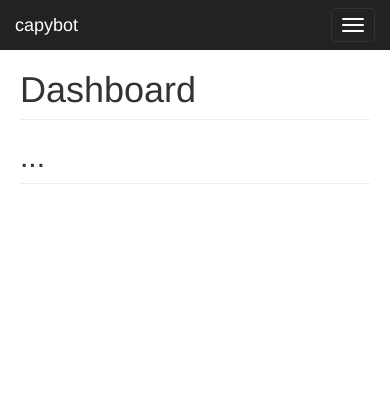
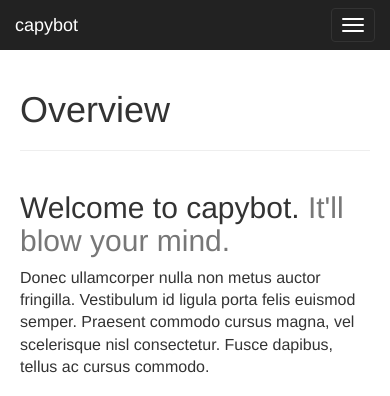
Before and after one commit to MountainPancake/CapyBot, a PHP site: page /Lecturer/loggedIn.php in a window 390 px wide. Shown: the top 396 px of the page. Before the commit the page ends 184 px from the top, so only its background shows below. Run offline with PHP 8.4, Linux system fonts and the light colour scheme; the visitor is signed in with stand-in values (Sample User, id 1).

Commit message:
more AJAX for menu-options, and updated lecturer front-page

```diff
--- a/Lecturer/lecturer.js
+++ b/Lecturer/lecturer.js
@@ -6,6 +6,44 @@ function getSubjects() {
     When the body of the page loads, the given lecurers' subjects should appear in the left-side menu (id=subjects)
 
     */
+}
+
+/*    Content for overview menu option. Switches main body content using AJAX form the overview.html file    */
+
+function overview() {
+
+    var xhttp = new XMLHttpRequest();
+    xhttp.onreadystatechange = function() {
+        if (this.readyState == 4 && this.status == 200) {
+            document.getElementById("main").innerHTML = xhttp.responseText;
+        }
+    };
+    xhttp.open("POST", "overview.html", true);
+    xhttp.send();
+}
+
+function manageSubjects() {
+
+    var xhttp = new XMLHttpRequest();
+    xhttp.onreadystatechange = function() {
+        if (this.readyState == 4 && this.status == 200) {
+            document.getElementById("main").innerHTML = xhttp.responseText;
+        }
+    };
+    xhttp.open("POST", "manageSubjects.html", true);
+    xhttp.send();
+}
+
+function statistics() {
+
+    var xhttp = new XMLHttpRequest();
+    xhttp.onreadystatechange = function() {
+        if (this.readyState == 4 && this.status == 200) {
+            document.getElementById("main").innerHTML = xhttp.responseText;
+        }
+    };
+    xhttp.open("POST", "statistics.html", true);
+    xhttp.send();
 }
 
 
@@ -21,7 +59,6 @@ function createLecture() {
     Should be all the categories for the given lecturer
 
     BTW: <option selected="selected" disabled="disabled">Choose subject</option> needs to be the first option!!
-
     */
 
     var xhttp = new XMLHttpRequest();
--- a/Lecturer/loggedIn.php
+++ b/Lecturer/loggedIn.php
@@ -37,8 +37,13 @@
             <div id="navbar" class="navbar-collapse collapse">
                 <ul class="nav navbar-nav navbar-right">
                     <li><button class="btn-success btn" style="margin-top:7px;" onclick="createLecture()">+ Create lecture</button></li>
-                    <li><a href="#">Dashboard</a></li>
-                    <li><a><?php echo $_SESSION["email"]; ?></a></li>
+                    <li class="dropdown">
+                        <a href="#" class="dropdown-toggle" data-toggle="dropdown" role="button" aria-haspopup="true" aria-expanded="false"><?php echo $_SESSION["email"]; ?><span class="caret"></span></a>
+                        <ul class="dropdown-menu">
+                            <li><a href="#">Profile</a></li>
+                            <li><a href="#">Sign out</a></li>
+                        </ul>
+                    </li>
                 </ul>
             </div>
         </div>
@@ -52,8 +57,8 @@
 
             <div class="col-sm-3 col-md-2 sidebar">
                 <ul class="nav nav-sidebar">
-                    <li class="active"><a href="#">Overview <span class="sr-only">(current)</span></a></li>
-                    <li><a href="#">Manage subjects</a></a></li>
+                    <li class="active"><a onclick="overview()">Overview <span class="sr-only">(current)</span></a></li>
+                    <li><a onclick="manageSubjects()">Manage subjects</a></li>
                     <li><a href="#">Statistics</a></li>
                 </ul>
                 <h3 class="menuTitle">Subjects</h3>
@@ -64,11 +69,41 @@
                 </ul>
             </div>
 
-            <!-- main -->
+            <div id="main" class="col-sm-9 col-sm-offset-3 col-md-10 col-md-offset-2 main">
 
-            <div class="col-sm-9 col-sm-offset-3 col-md-10 col-md-offset-2 main" id="main">
-                <h1 class="page-header">Dashboard </h1>
-                <h2 class="sub-header">...</h2>
+                <!-- main -->
+
+                <h1>Overview</h1>
+
+                <!-- Features: -->
+
+                <hr class="featurette-divider">
+
+                <div class="row featurette">
+                    <div class="col-md-7">
+                        <h2 class="featurette-heading">Welcome to capybot. <span class="text-muted">It'll blow your mind.</span></h2>
+                        <p class="lead">Donec ullamcorper nulla non metus auctor fringilla. Vestibulum id ligula porta felis euismod semper. Praesent commodo cursus magna, vel scelerisque nisl consectetur. Fusce dapibus, tellus ac cursus commodo.</p>
+                    </div>
+                    <div class="col-md-5">
+                        <img class="featurette-image img-responsive center-block" src="http://www.zooborns.com/.a/6a010535647bf3970b01a3fd3d706c970b-800wi" alt="Generic placeholder image">
+                    </div>
+                </div>
+
+                <hr class="featurette-divider">
+
+                <div class="row featurette">
+                    <div class="col-md-7 col-md-push-5">
+                        <h2 class="featurette-heading">Oh yeah, it's that good. <span class="text-muted">See for yourself.</span></h2>
+                        <p class="lead">Donec ullamcorper nulla non metus auctor fringilla. Vestibulum id ligula porta felis euismod semper. Praesent commodo cursus magna, vel scelerisque nisl consectetur. Fusce dapibus, tellus ac cursus commodo.</p>
+                    </div>
+                    <div class="col-md-5 col-md-pull-7">
+                        <img class="featurette-image img-responsive center-block" src="http://gianthamster.com/wp-content/uploads/2009/05/caplin_profile_pool.jpg" alt="Generic placeholder image">
+                    </div>
+                </div>
+
+                <hr class="featurette-divider">
+
+                <!-- end main -->
             </div>
         </div>
     </div>
--- /dev/null
+++ b/Lecturer/manageSubjects.html
@@ -0,0 +1,6 @@
+<!-- main -->
+
+<h1 class="page-header">Manage subjects</h1>
+
+
+<!-- end main -->
--- /dev/null
+++ b/Lecturer/statistics.html
@@ -0,0 +1,6 @@
+<!-- main -->
+
+<h1 class="page-header">Statistics</h1>
+
+
+<!-- end main -->
--- a/index.php
+++ b/index.php
@@ -61,7 +61,7 @@
 
           <div class="mastfoot">
               <div class="inner">
-                  <p>Are you a lecturer? Go to <a href="Lecturer/lecturerindex.html">become-a-capybara.com</a></p>
+                  <p>Are you a lecturer? Go to <a href="Lecturer/lecturerIndex.html">become-a-capybara.com</a></p>
               </div>
           </div>
 
```
Also changed, not shown: Lecturer/overview.html (added, +33 -0 lines).
